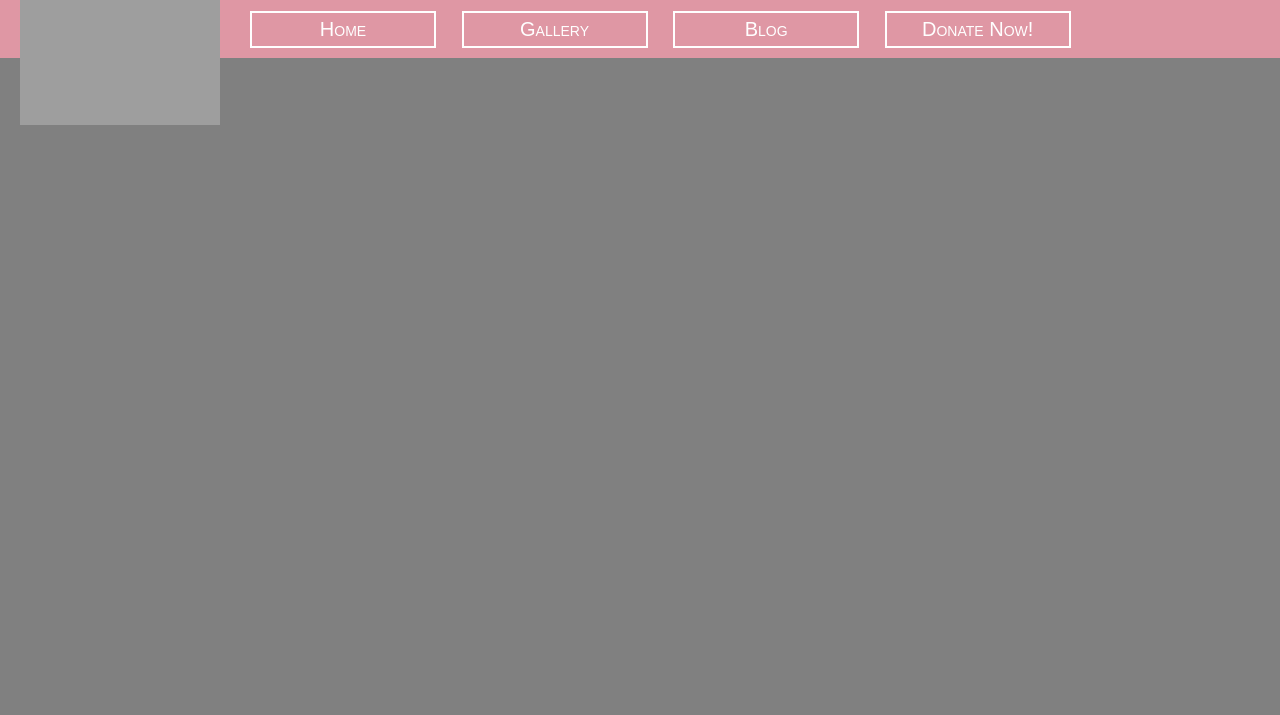
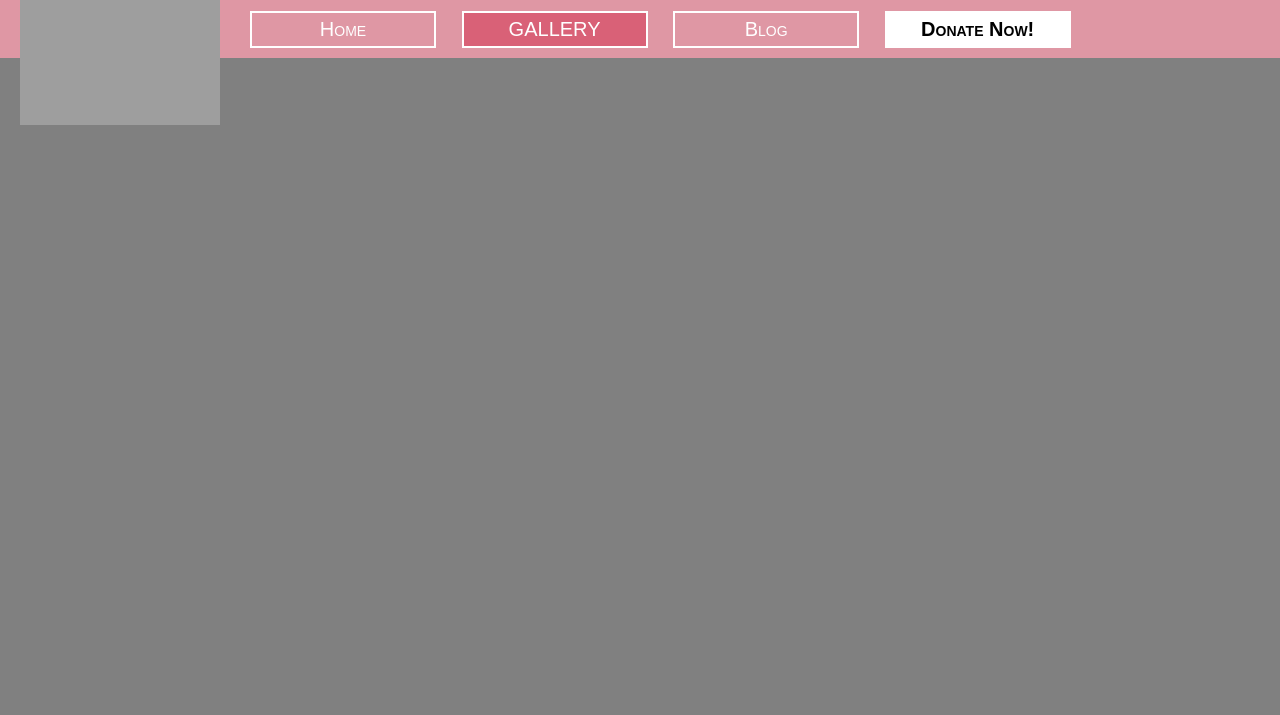
Before and after one commit to scrumbock/GroupCollab, a plain HTML site: page gallery.html in a window 1280 px wide. Shown: the part 85-800 px from the top of the page. Drawn offline with nearby package versions, Linux system fonts and the light colour scheme; grey boxes are pictures that could not be loaded.

Commit message:
fixed down and donate on navbar again

```diff
--- a/collabstyles.css
+++ b/collabstyles.css
@@ -71,15 +71,16 @@ body {
 	font-variant: small-caps;
 }
 
-.donate-button li{
+.donate-button li {
 	background-color: white;
 	font-weight: bold;
 	color: black;
 }
 
-.active a {
+.active li {
 	font-variant: none;
 	text-transform: uppercase;
+	background-color: #d96177;
 }
 
 @media all and (min-width: 760px) and (max-width: 879px) {
--- a/gallery.html
+++ b/gallery.html
@@ -17,9 +17,9 @@
 	<div class="nav">
 			<ul>
 				<a href="index.html"><li>Home</li></a>
-				<a href="gallery.html"><li class="active">Gallery</li></a>
+				<a class="active" href="gallery.html"><li>Gallery</li></a>
 				<a href="blog.html"><li>Blog</li></a>
-				<a href=""><li class="donate-button">Donate Now!</li></a>
+				<a class="donate-button" href=""><li>Donate Now!</li></a>
 			</ul>
 	</div>
 
```
Also changed, not shown: blog.html (+3 -3 lines), index.html (+3 -3 lines).
